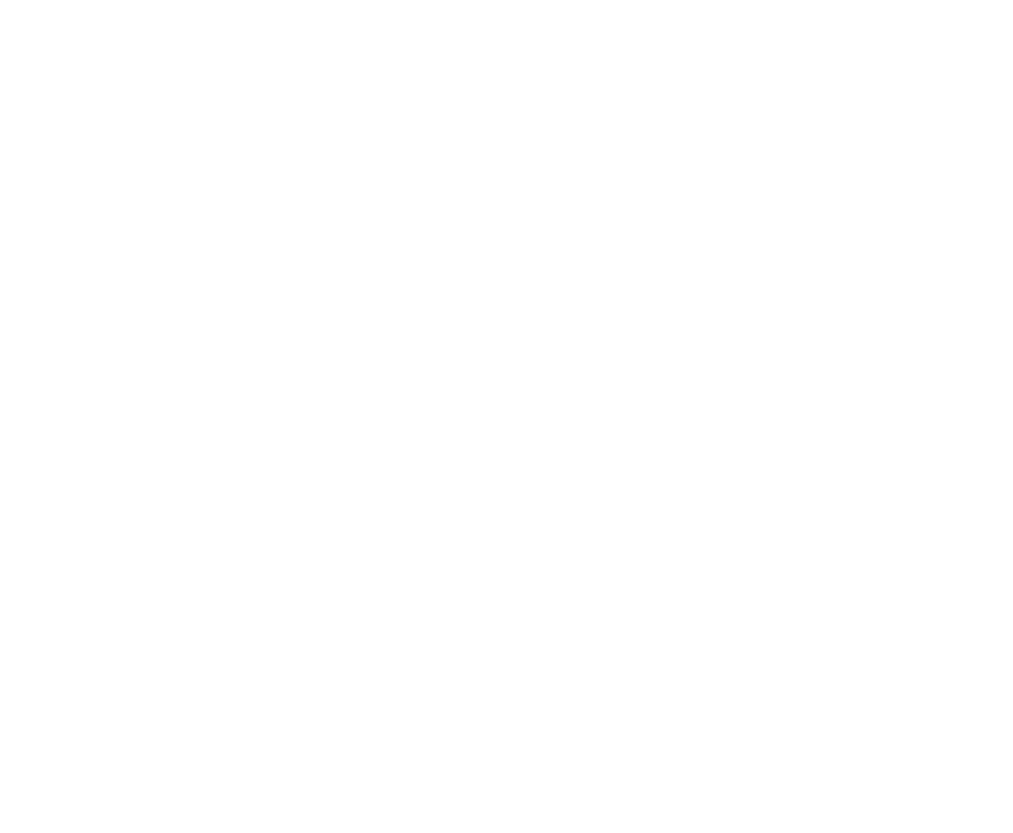
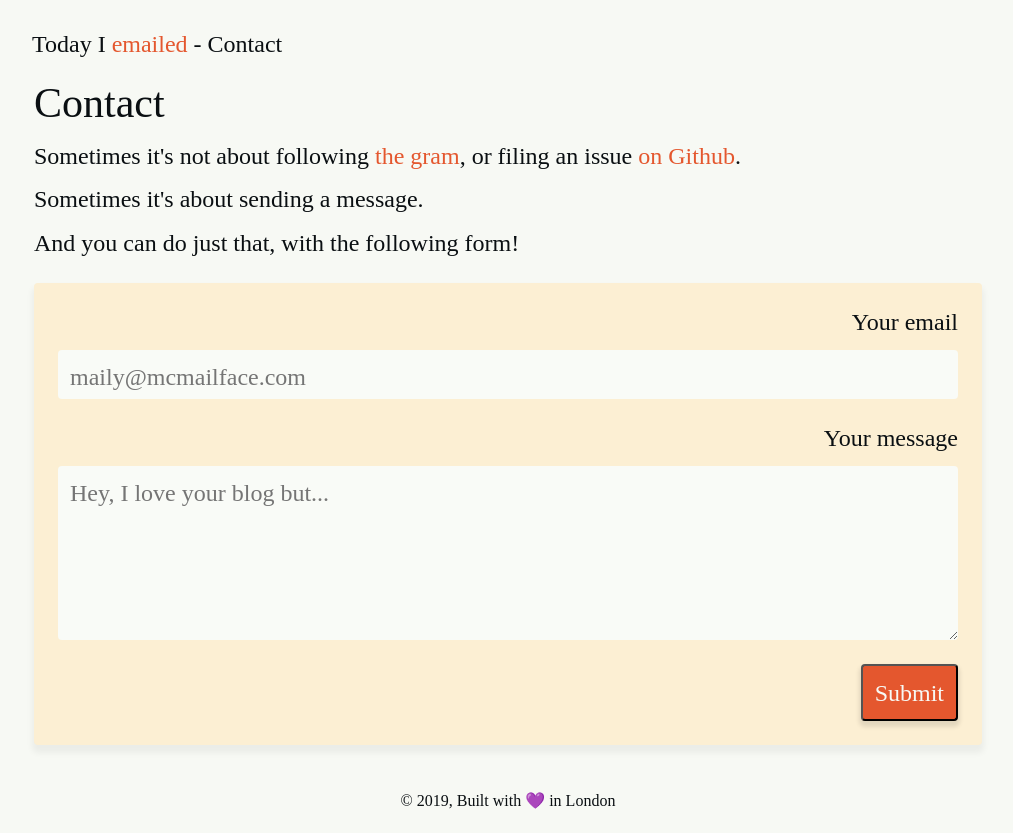
Before and after one commit to jmagrippis/today-i, a Gatsby site: page /contact in a window 1280 px wide. Before the commit this address had no page. Shown: the whole page, without its empty margins (132-1145 px from the left). Before the commit the page ends 800 px from the top, so only its background shows below. Built offline with nearby package versions, Linux system fonts and the light colour scheme; Gatsby itself is replaced by a stand-in of ours; a web font is replaced by a local one.

Commit message:
Add contact form page

```diff
--- a/src/components/Bio.tsx
+++ b/src/components/Bio.tsx
@@ -37,7 +37,7 @@
   padding: 0.5em;
   font-size: 1.25em;
   background-color: #fcefd3;
-  box-shadow: 0px 4px 4px 0px rgba(0, 0, 0, 0.1);
+  box-shadow: 0px 4px 4px 2px rgba(0, 0, 0, 0.05);
   border-radius: 4px;
   margin: 0.5em 0.5em 1.5em;
 
--- /dev/null
+++ b/src/components/Form.tsx
@@ -0,0 +1,93 @@
+import React from 'react'
+import styled from 'styled-components'
+
+const Container = styled.form`
+  background-color: #fcefd3;
+  box-shadow: 0px 6px 6px 2px rgba(0, 0, 0, 0.05);
+  padding: 1em;
+  border-radius: 4px;
+  margin: 1em 0 2em;
+`
+
+const Hidden = styled.p`
+  display: none;
+`
+
+const InputContainer = styled.div`
+  display: flex;
+  flex-direction: column;
+
+  label {
+    text-align: right;
+    margin-bottom: 0.5em;
+  }
+
+  input,
+  textarea {
+    color: #0a0f12;
+    background-color: #f9fbf7;
+    font-family: 'Eczar', serif;
+    font-size: 1em;
+    line-height: 1.3em;
+    border-radius: 4px;
+    border: none;
+    padding: 0.5em 0.5em 0.25em;
+    margin-bottom: 1em;
+  }
+`
+
+const ButtonContainer = styled.div`
+  text-align: right;
+`
+
+const Button = styled.button`
+  color: #f7f9f4;
+  background-color: #e4572e;
+  padding: 0.5em 0.5em 0.4em;
+  border-radius: 4px;
+  font-family: 'Eczar', serif;
+  font-size: 1em;
+  line-height: 1.3em;
+  cursor: pointer;
+  box-shadow: 0px 4px 4px 2px rgba(0, 0, 0, 0.1);
+`
+
+export const Form = () => (
+  <Container
+    name="contact"
+    method="POST"
+    netlify-honeypot="bot-field"
+    data-netlify="true"
+  >
+    <Hidden>
+      <label>
+        Don’t fill this out if you're human: <input name="bot-field" />
+      </label>
+    </Hidden>
+    <InputContainer>
+      <label htmlFor="email">Your email</label>
+      <input
+        id="email"
+        type="email"
+        name="email"
+        placeholder="maily@mcmailface.com"
+        required
+      />
+    </InputContainer>
+    <InputContainer>
+      <label htmlFor="message">Your message</label>
+      <textarea
+        id="message"
+        name="message"
+        placeholder="Hey, I love your blog but..."
+        rows="5"
+        required
+      />
+    </InputContainer>
+    <ButtonContainer>
+      <Button type="submit">Submit</Button>
+    </ButtonContainer>
+  </Container>
+)
+
+export default Form
--- /dev/null
+++ b/src/pages/contact.tsx
@@ -0,0 +1,66 @@
+import React from 'react'
+import { graphql } from 'gatsby'
+import styled from 'styled-components'
+
+import Layout from '../components/Layout'
+import SEO from '../components/seo'
+import Form from '../components/Form'
+
+export const pageQuery = graphql`
+  query {
+    site {
+      siteMetadata {
+        title
+        social {
+          instagram
+          github
+        }
+      }
+    }
+  }
+`
+
+const Container = styled.div`
+  padding: 0em 0.25em;
+  font-size: 1.5em;
+  line-height: 1.3em;
+  margin-bottom: 1em;
+
+  p {
+    margin-bottom: 0.5em;
+  }
+`
+const Header = styled.h1`
+  font-size: 1.75em;
+  line-height: 1.3em;
+  margin-bottom: 0.25em;
+`
+
+export const ContactPage = ({ data, location }) => {
+  const { title, social } = data.site.siteMetadata
+
+  return (
+    <Layout
+      location={location}
+      siteTitle={title}
+      postTitle="Contact"
+      verb="emailed"
+    >
+      <SEO title="Contact" />
+      <Container>
+        <Header>Contact</Header>
+        <p>
+          Sometimes it's not about following{' '}
+          <a href={`https://www.instagram.com/${social.instagram}`}>the gram</a>
+          , or filing an issue{' '}
+          <a href="https://github.com/jmagrippis/today-i">on Github</a>.
+        </p>
+        <p>Sometimes it's about sending a message.</p>
+        <p>And you can do just that, with the following form!</p>
+        <Form />
+      </Container>
+    </Layout>
+  )
+}
+
+export default ContactPage
```
Also changed, not shown: src/pages/404.js (+9 -4 lines).
